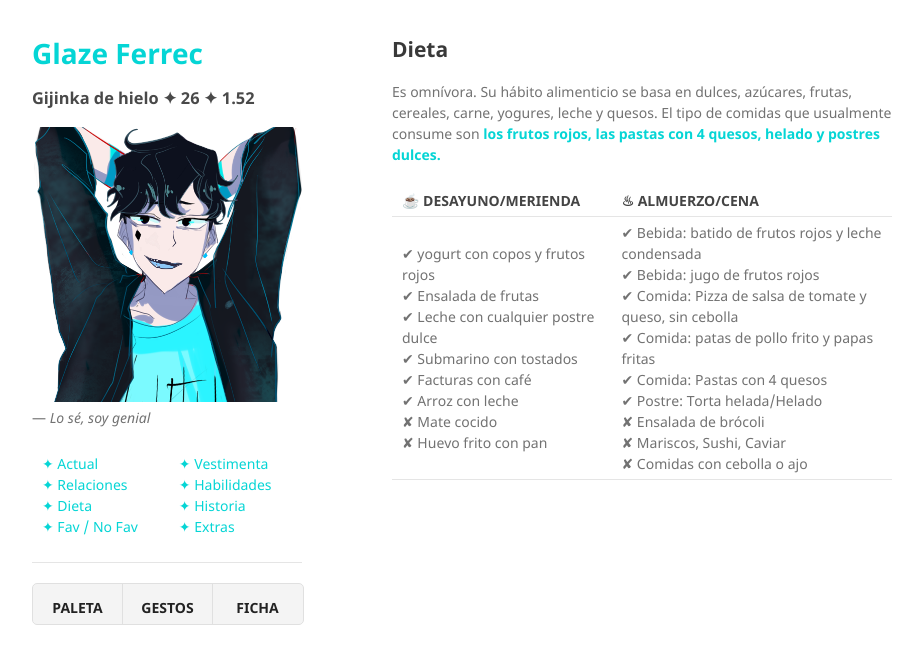
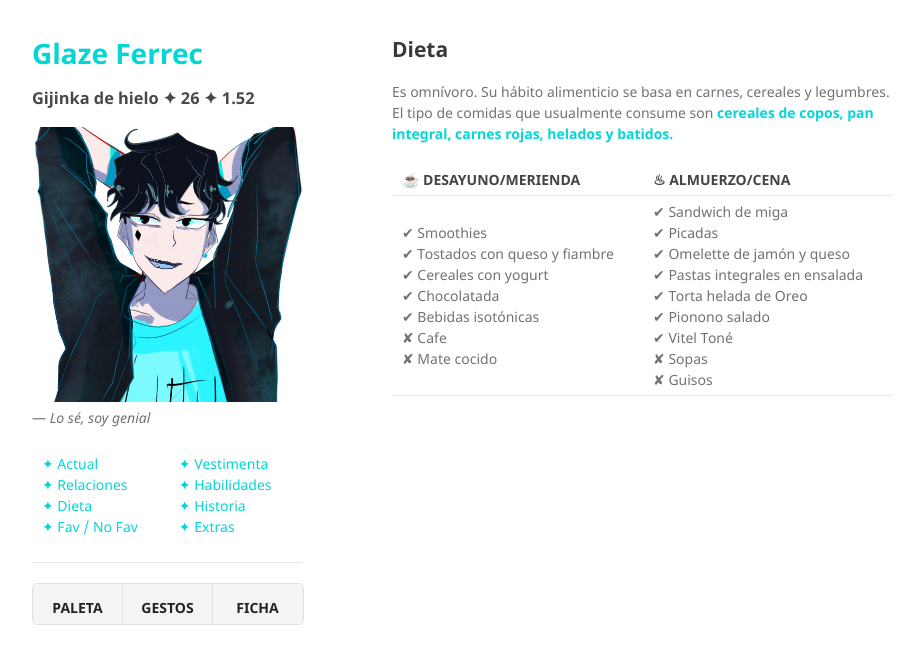
Before and after one commit to BlairSander/glaze, a Jekyll site: the page built from dieta.md, in a window 1280 px wide. Shown: the top 664 px of the page, without its empty margins (178-1101 px from the left). Built offline with Jekyll 4.4.1, drawn with Linux system fonts in a browser that asks for light colours; our own code applies the rules of GitHub Pages for plain Markdown files.

Commit message:
Update dieta.md

```diff
--- a/dieta.md
+++ b/dieta.md
@@ -3,9 +3,9 @@ layout: default
 ---
 ## Dieta
 
-Es omnívora. Su hábito alimenticio se basa en dulces, azúcares, frutas, cereales, carne, yogures, leche y quesos. El tipo de comidas que usualmente consume son **los frutos rojos, las pastas con 4 quesos, helado y postres dulces.**
+Es omnívoro. Su hábito alimenticio se basa en carnes, cereales y legumbres. El tipo de comidas que usualmente consume son **cereales de copos, pan integral, carnes rojas, helados y batidos.**
 
 
 |☕ DESAYUNO/MERIENDA | ♨ ALMUERZO/CENA |
 |:----------------------|:------------------|
-| ✔ yogurt con copos y frutos rojos <br>✔ Ensalada de frutas <br>✔ Leche con cualquier postre dulce <br>✔ Submarino con tostados <br>✔ Facturas con café <br>✔ Arroz con leche <br>✘ Mate cocido <br>✘ Huevo frito con pan | ✔ Bebida: batido de frutos rojos y leche condensada <br>✔ Bebida: jugo de frutos rojos <br>✔ Comida: Pizza de salsa de tomate y queso, sin cebolla <br>✔ Comida: patas de pollo frito y papas fritas <br>✔ Comida: Pastas con 4 quesos <br>✔ Postre: Torta helada/Helado <br>✘ Ensalada de brócoli <br>✘ Mariscos, Sushi, Caviar <br> ✘ Comidas con cebolla o ajo |
+| ✔ Smoothies <br>✔ Tostados con queso y fiambre <br>✔ Cereales con yogurt <br>✔ Chocolatada <br>✔ Bebidas isotónicas <br>✘ Cafe <br>✘ Mate cocido <br> | ✔ Sandwich de miga <br>✔ Picadas <br>✔ Omelette de jamón y queso  <br>✔ Pastas integrales en ensalada <br>✔ Torta helada de Oreo <br>✔ Pionono salado  <br>✔ Vitel Toné <br>✘ Sopas <br> ✘ Guisos |
```
